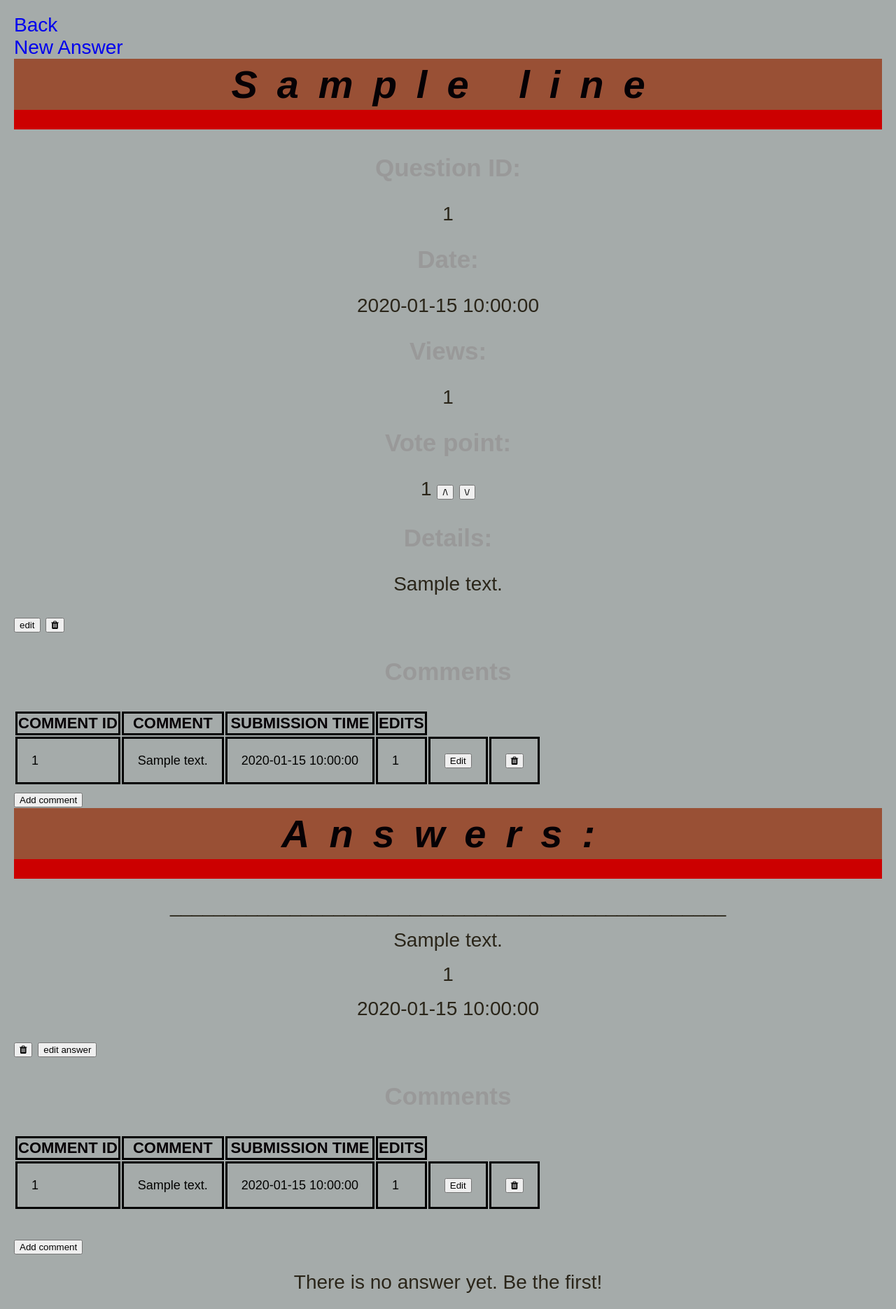
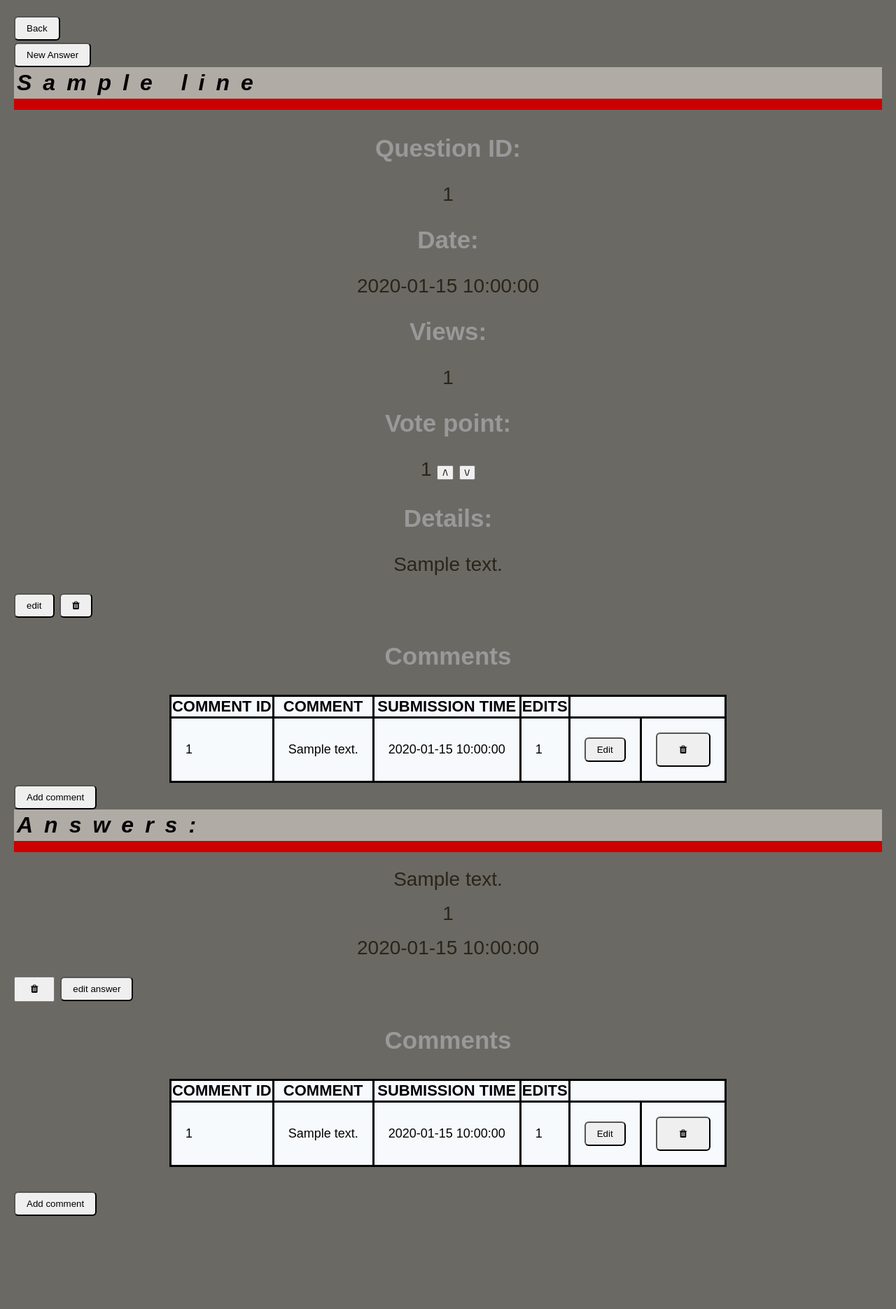
Before and after one commit to lupakd/ask-mate-python, a Flask app: template templates/questions.html in a window 1280 px wide. Shown: the whole page at 70% size. After the commit the page ends 1738 px from the top, so only its background shows below. Run offline with Flask 2, Linux system fonts and the light colour scheme; the template is opened without the code that fills it: most values are stand-ins (such as "Sample title", 1, 10 or a date in 2020).

Commit message:
CSS changes everything is beautiful

```diff
--- a/static/style.css
+++ b/static/style.css
@@ -2,8 +2,8 @@
 body {
     font-family: arial, helvetica, sans-serif;
     font-size: 28px;
-    color: #000000;
-    background-color: rgba(37, 52, 50, 0.41);
+    color: #060105;
+    background-color: #6b6964;
     margin: 20px;
     padding: 0;
 }
@@ -18,13 +18,13 @@ p {
 
 h1 {
     color: #060105;
-    background-color: #995035;
-    font-size: 2em;
+    background-color: #b0aca5;
+    font-size: 32px;
     margin: 0;
     margin-bottom: 7px;
     padding: 4px;
     font-style: italic;
-    text-align: center;
+    text-align: left;
     letter-spacing: 0.5em;
     border-bottom-style: solid;
     border-bottom-width: 0.5em;
@@ -67,7 +67,7 @@ li {
 }
 
 table.center {
-    background-color: #fbf8e9;
+    background-color: rgba(249, 253, 255, 0.98);
     margin-left: auto;
     margin-right: auto;
     border-style: solid;
@@ -95,19 +95,22 @@ td {
 }
 
 form {
-    margin-right: auto;
-    margin-left: auto;
+    /*margin-right: auto;*/
+    /*margin-left: auto;  */
     text-align: center;
 }
 textarea{
     margin-right: auto;
     margin-left: auto;
+    resize: none;
 
 }
 
 .button1{
     border-radius : 6px;
-    padding: 8px 22px;
+    padding : 8px 16px;
+    margin-right: auto;
+    margin-left: auto;
 }
 
 
@@ -117,3 +120,26 @@ textarea{
     margin-left: auto;
     margin-right: auto;
 }
+
+.border{
+    border-style: solid;
+    text-align: center;
+    border-width: 3px;
+    border-color: #060105;
+
+}
+
+.searchbar{
+    margin-left: 900px;
+    margin-right: 100px;
+    text-align: right;
+    max-height: 5px;
+    min-height: 3px;
+}
+
+.p3{
+    margin-right: auto;
+    margin-left: auto;
+    width: 500px;
+
+}
--- a/templates/edit-comment.html
+++ b/templates/edit-comment.html
@@ -1,6 +1,7 @@
 <!DOCTYPE html>
 <html lang="en">
 <head>
+    <link rel="stylesheet" href="{{ url_for('static', filename='style.css') }}">
     <meta charset="UTF-8">
     <title>Edit comment</title>
 </head>
--- a/templates/new-comment.html
+++ b/templates/new-comment.html
@@ -1,6 +1,7 @@
 <!DOCTYPE html>
 <html lang="en">
 <head>
+    <link rel="stylesheet" href="{{ url_for('static', filename='style.css') }}">
     <meta charset="UTF-8">
     <title>New comment</title>
 </head>
--- a/templates/questions.html
+++ b/templates/questions.html
@@ -6,9 +6,9 @@
 <title>Question {{q_id}}</title>
 </head>
 <body>
-<a href="/list">Back</a>
+<a href="/list"><button class="button1" type="button">Back</button></a>
 <br>
-<a href="/question/{{ q_id }}/new-answer">New Answer</a>
+<a href="/question/{{ q_id }}/new-answer"><button class="button1" type="button">New Answer</button></a>
     <h1>
     {%  for line in question %}
         {%  if q_id == line["id"]  %}
@@ -24,13 +24,13 @@
     <p>{{line["vote_number"]}} <button onclick="location.href ='/vote_up/{{ line['id'] }}'" type="button">/\</button> <button onclick="location.href ='/vote_down/{{ line['id'] }}'" type="button">\/</button></p>
     <h3>Details:</h3>
     <p class="description">{{line["message"]}}</p>
-    <button onclick="location.href='/question/{{ q_id }}/edit'" type="button">edit</button>
-    <button onclick="location.href='/question/{{ q_id }}/delete'" type="button"><i class="fa fa-trash"></i></button>
+    <button class="button1" onclick="location.href='/question/{{ q_id }}/edit'" type="button">edit</button>
+    <button class="button1" onclick="location.href='/question/{{ q_id }}/delete'" type="button"><i class="fa fa-trash"></i></button>
         {%  endif  %}
         {%  endfor  %}
 
     <h3>Comments</h3>
-<table>
+<table class="center">
     <tr>
         <th>Comment ID</th>
         <th>Comment</th>
@@ -44,31 +44,31 @@
             <td>{{ comment.message }}</td>
             <td>{{ comment.submission_time }}</td>
             <td>{{ comment.edited_count }}</td>
-            <td><a href="{{ url_for('edit_comment', comment_id=comment.id) }}"><button>Edit</button></a></td>
+            <td><a href="{{ url_for('edit_comment', comment_id=comment.id) }}"><button class="button1">Edit</button></a></td>
             <td><a href="{{ url_for('delete_comment', comment_id=comment.id) }}">
-                <button class="btn"><i class="fa fa-trash"></i></button>
+                <button class="button1"><i class="fa fa-trash button1"></i></button>
                 </a>
             </td>
         </tr>
     {% endif %}
     {% endfor %}
 </table>
-<a href="{{ url_for('add_comment_question', question_id=q_id) }}"><button>Add comment</button></a>
+<a href="{{ url_for('add_comment_question', question_id=q_id) }}"><button class="button1">Add comment</button></a>
 
     <h1>Answers:</h1>
 
 
+    <div class="border>">
        {%  for line in answer  %}
           {%  if q_id == line["question_id"]  %}
-    <p>___________________________________________________</p>
     <p>{{line["message"]}}</p>
     <p>{{line["vote_number"]}}</p>
     <p>{{line["submission_time"]}}</p>
-    <button onclick="location.href='/answer/{{ q_id }}/{{ line['id'] }}/delete'" type="button"><i class="fa fa-trash"></i></button>
-    <button onclick="location.href='/answer/{{ q_id }}/{{ line['id'] }}/edit'" type="button">edit answer</button>
-
+    <button onclick="location.href='/answer/{{ q_id }}/{{ line['id'] }}/delete'" type="button"><i class="fa fa-trash button1"></i></button>
+    <button onclick="location.href='/answer/{{ q_id }}/{{ line['id'] }}/edit'" type="button" class="button1">edit answer</button>
+    </div>
      <h3>Comments</h3>
-<table>
+<table class="center">
     <tr>
         <th>Comment ID</th>
         <th>Comment</th>
@@ -82,9 +82,9 @@
             <td>{{ comment.message }}</td>
             <td>{{ comment.submission_time }}</td>
             <td>{{ comment.edited_count }}</td>
-            <td><a href="{{ url_for('edit_comment', comment_id=comment.id) }}"><button>Edit</button></a></td>
+            <td><a href="{{ url_for('edit_comment', comment_id=comment.id) }}"><button class="button1">Edit</button></a></td>
             <td><a href="{{ url_for('delete_comment', comment_id=comment.id) }}">
-            <button class="btn"><i class="fa fa-trash"></i></button>
+            <button class="button1"><i class="fa fa-trash button1"></i></button>
             </a>
         </td>
         </tr>
@@ -92,12 +92,10 @@
     {% endfor %}
 </table>
     <br>
-        <a href="{{ url_for('add_comment_answer', answer_id=line.id) }}"><button>Add comment</button></a>
+        <a href="{{ url_for('add_comment_answer', answer_id=line.id) }}"><button class="button1">Add comment</button></a>
           {%  endif %}
           {%  endfor  %}
-           {% if q_id not in answer %}
-    <p>There is no answer yet. Be the first!</p>
-            {% endif %}
+
 
 </body>
 </html>
```
Also changed, not shown: templates/confirm.html (+5 -4 lines), templates/list.html (+5 -3 lines).
